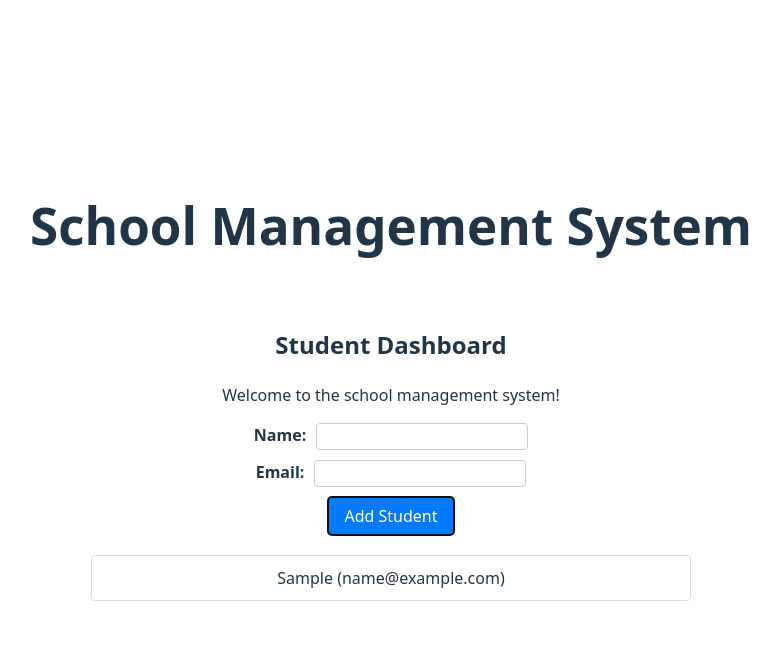
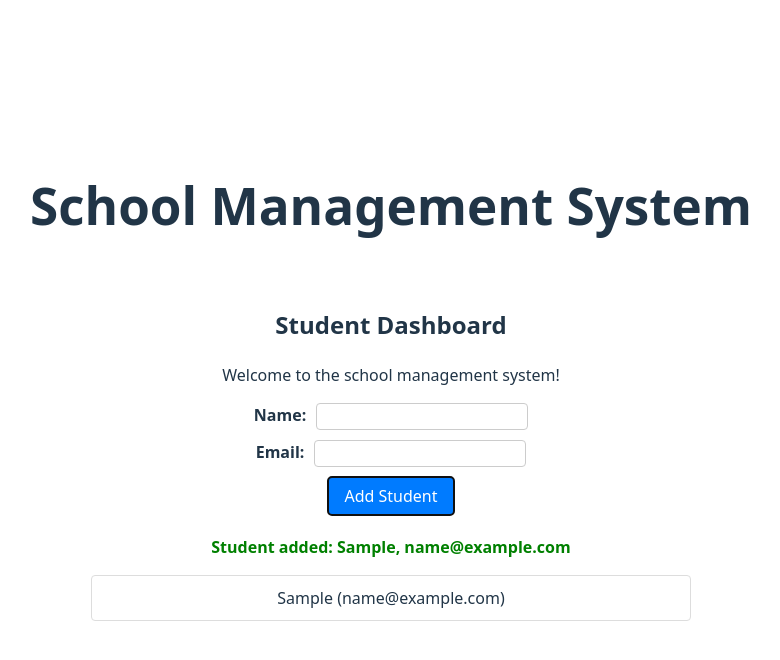
Before and after one commit to Laughter1470/school-management-system-frontend, a React app: page / in a window 1280 px wide. Both pictures are taken after typing "Sample", "name@example.com" into the empty fields and a click on the button "Add Student". Shown: the top 660 px of the page, without its empty margins (249-1029 px from the left). Built offline with nearby package versions, Linux system fonts and the light colour scheme; the HTML template or start-up script is replaced by a standard one.

Commit message:
Replace alert with UI success message for student form

```diff
--- a/src/Dashboard.css
+++ b/src/Dashboard.css
@@ -48,3 +48,9 @@
   border-radius: 4px;
   margin-bottom: 10px;
 }
+
+.success-message {
+  color: green;
+  margin: 10px 0;
+  font-weight: bold;
+}
--- a/src/app_dashboard_page.tsx
+++ b/src/app_dashboard_page.tsx
@@ -12,6 +12,7 @@ interface DashboardPageProps {
 function DashboardPage({ students, setStudents }: DashboardPageProps) {
   const [name, setName] = useState('');
   const [email, setEmail] = useState('');
+  const [successMessage, setSuccessMessage] = useState('');
 
   const handleSubmit = (e: React.FormEvent) => {
     e.preventDefault();
@@ -22,9 +23,11 @@ function DashboardPage({ students, setStudents }: DashboardPageProps) {
       email,
     };
     setStudents([...students, newStudent]);
+    setSuccessMessage(`Student added: ${name}, ${email}`);
     setName('');
     setEmail('');
-    alert(`Student added: ${name}, ${email}`);
+    // Clear success message after 3 seconds
+    setTimeout(() => setSuccessMessage(''), 3000);
   };
 
   return (
@@ -54,6 +57,7 @@ function DashboardPage({ students, setStudents }: DashboardPageProps) {
           Add Student
         </button>
       </form>
+      {successMessage && <p className="success-message">{successMessage}</p>}
       <ul className="student-list">
         {students.length === 0 ? (
           <p>No students yet.</p>
```
